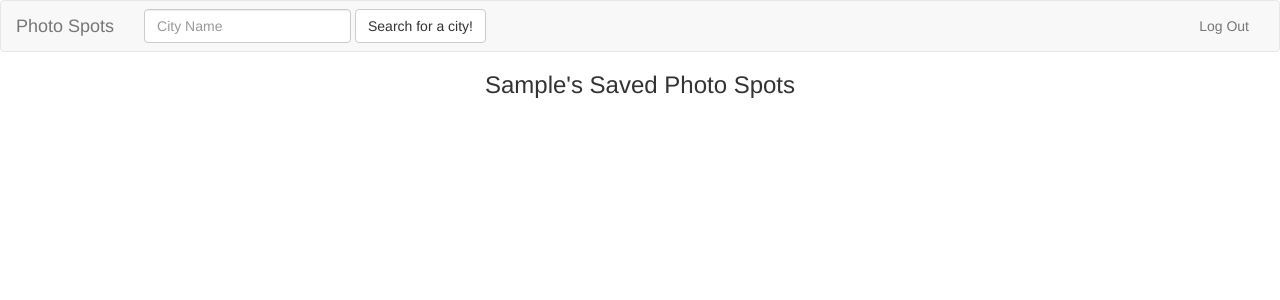
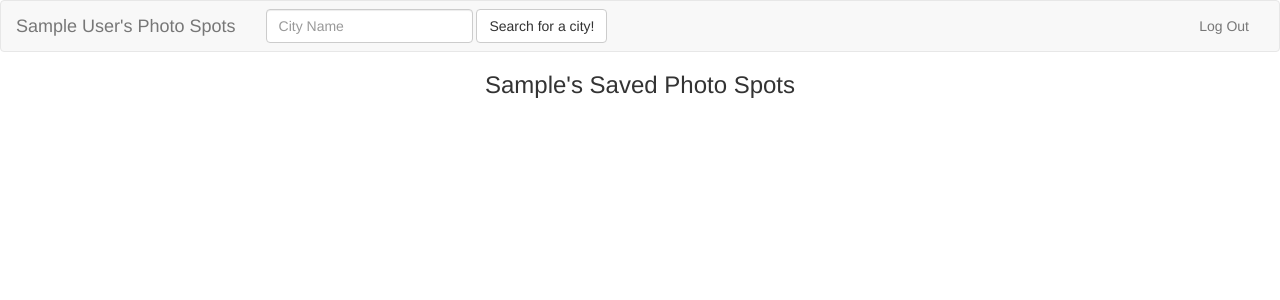
Before and after one commit to laurenpritchett/citysights, a Flask app: page /user/1 in a window 1280 px wide. Shown: the top 300 px of the page. Run offline with Flask 2, Linux system fonts and the light colour scheme; the visitor is signed in with stand-in values (Sample User, id 1); data comes from the database, SQL or seed files in the repository; some libraries are stand-ins or nearby versions.

Commit message:
Optimized photo grid and added user's name to session

```diff
--- a/server.py
+++ b/server.py
@@ -58,6 +58,7 @@ def handle_user_login():
 
     if correct_password(user, password):
         session['user_id'] = user.user_id
+        session['name'] = user.first_name
         flash('Welcome back!')
         return redirect("/user/" + str(user.user_id))
     else:
@@ -104,7 +105,7 @@ def user_page(user_id):
 
     return render_template("user-profile.html",
                            current_user=current_user,
-                           saved_photos_info=saved_photos_info
+                           saved_photos_info=saved_photos_info,
                            )
 
 
--- a/static/css/style.css
+++ b/static/css/style.css
@@ -6,8 +6,10 @@ h3 {
     text-align: center;
 }
 
-.img-responsive {
+.img-responsive, .thumbnail {
   max-height: 300px;
+  max-width: 450px;
+  min-height: 300px;
 }
 .photo-results{
     max-width: 500px;
--- a/templates/base.html
+++ b/templates/base.html
@@ -25,7 +25,7 @@
         <span class="icon-bar"></span>
       </button>
       {% if 'user_id' in session %}
-        <a class="navbar-brand" href="/user/{{ session['user_id'] }}">Photo Spots</a>
+        <a class="navbar-brand" href="/user/{{ session['user_id'] }}">{{ session['name']}}'s Photo Spots</a>
       {% else %}
         <a class="navbar-brand" href="/">Photo Spots</a>
       {% endif %}
```
